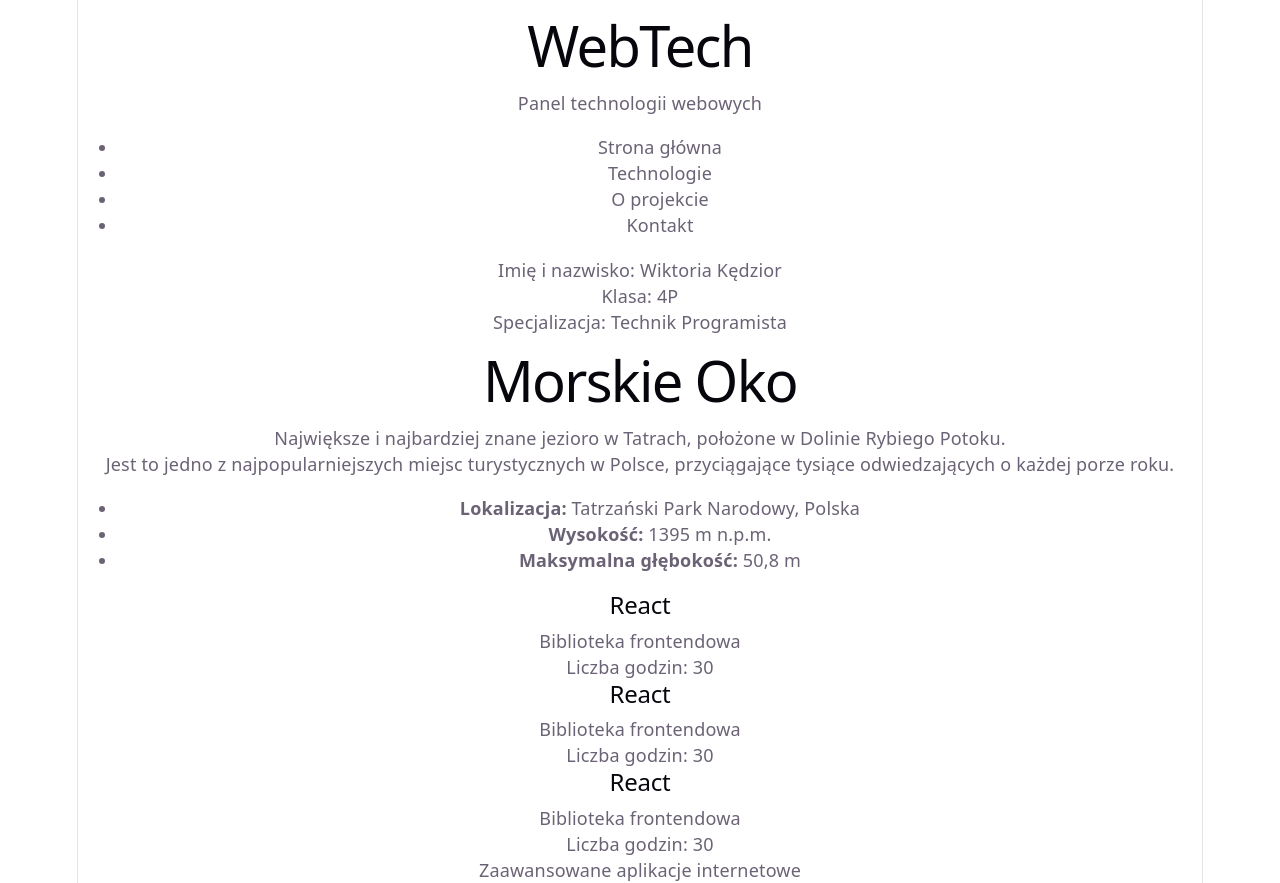
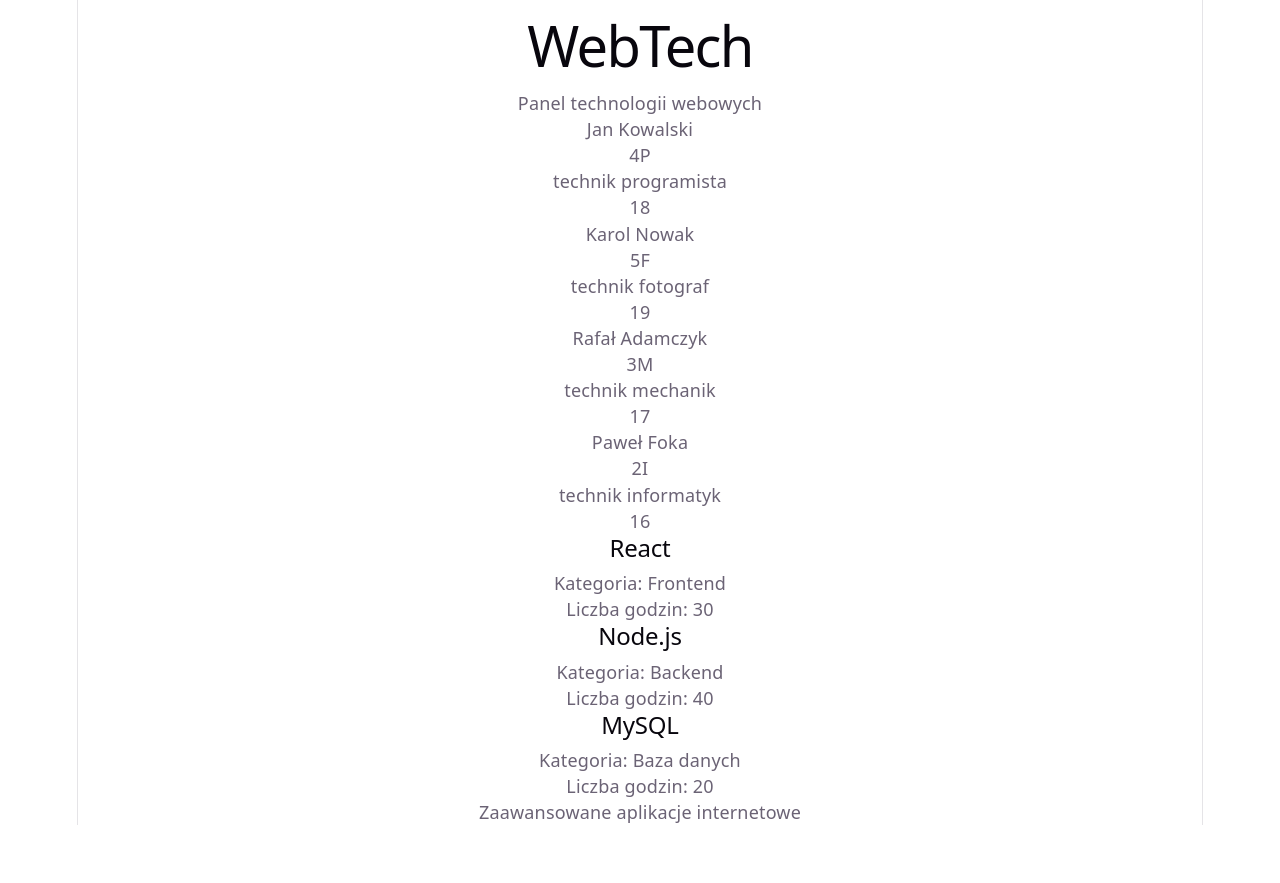
Before and after one commit to WK-11-toriiexe/WK_11_WebTech, a React (Vite) app: page / in a window 1280 px wide. After the commit the page ends 825 px from the top, so only its background shows below. Built offline with nearby package versions, Linux system fonts and the light colour scheme.

Commit message:
lekcja 4

```diff
--- a/src/App.jsx
+++ b/src/App.jsx
@@ -1,28 +1,64 @@
 import Header from "./components/Header.jsx";
 import Technology from "./components/Technology.jsx";
 import Footer from "./components/Footer.jsx";
-import Student from "./components/Student.jsx";
-import InfoBox from "./components/InfoBox.jsx";
-import Navigation from "./components/Navigation.jsx";
+import StudentCard from "./components/StudentCard.jsx";
 
 function App() {
   return (
     <>
       <Header />
 
-      <Navigation />
-
       <main>
 
-        <Student />
+        <StudentCard
+          name="Jan Kowalski"
+          className="4P"
+          specialization="technik programista"
+          age={18}
+          active={true}
+        />
 
-        <InfoBox />
+        <StudentCard
+          name="Karol Nowak"
+          className="5F"
+          specialization="technik fotograf"
+          age={19}
+          active={true}
+        />
 
-        <Technology />
+        <StudentCard
+          name="Rafał Adamczyk"
+          className="3M"
+          specialization="technik mechanik"
+          age={17}
+          active={true}
+        />
 
-        <Technology />
+        <StudentCard
+          name="Paweł Foka"
+          className="2I"
+          specialization="technik informatyk"
+          age={16}
+          active={true}
+        />
 
-        <Technology />
+        <Technology
+          name="React"
+          category="Frontend"
+          hours={30}
+        />
+
+        <Technology
+          name="Node.js"
+          category="Backend"
+          hours={40}
+        />
+
+        <Technology
+          name="MySQL"
+          category="Baza danych"
+          hours={20}
+        />
 
       </main>
 
--- a/src/components/InfoBox.jsx
+++ /dev/null
@@ -1,16 +0,0 @@
-function InfoBox() {
-  return (
-    <>
-      <h1>Morskie Oko</h1>
-      <p>Największe i najbardziej znane jezioro w Tatrach, położone w Dolinie Rybiego Potoku.</p>
-      <p>Jest to jedno z najpopularniejszych miejsc turystycznych w Polsce, przyciągające tysiące odwiedzających o każdej porze roku.</p>
-      <ul>
-        <li><strong>Lokalizacja:</strong> Tatrzański Park Narodowy, Polska</li>
-        <li><strong>Wysokość:</strong> 1395 m n.p.m.</li>
-        <li><strong>Maksymalna głębokość:</strong> 50,8 m</li>
-      </ul>
-    </>
-  );
-}
-
-export default InfoBox;
--- a/src/components/Student.jsx
+++ /dev/null
@@ -1,11 +0,0 @@
-function Student() {
-  return (
-    <>
-      <p>Imię i nazwisko: Wiktoria Kędzior</p>
-      <p>Klasa: 4P</p>
-      <p>Specjalizacja: Technik Programista</p>
-    </>
-  );
-}
-
-export default Student;
--- /dev/null
+++ b/src/components/StudentCard.jsx
@@ -0,0 +1,13 @@
+function StudentCard({ name, className, specialization, age, active }) {
+  return (
+    <div>
+      <p>{name}</p>
+      <p>{className}</p>
+      <p>{specialization}</p>
+      <p>{age}</p>
+      <p>{active}</p>
+    </div>
+  );
+}
+
+export default StudentCard;
--- a/src/components/Technology.jsx
+++ b/src/components/Technology.jsx
@@ -1,9 +1,17 @@
-function Technology() {
+function Technology(props) {
   return (
     <section>
-      <h2>React</h2>
-      <p>Biblioteka frontendowa</p>
-      <p>Liczba godzin: 30</p>
+
+      <h2>{props.name}</h2>
+
+      <p>
+        Kategoria: {props.category}
+      </p>
+
+      <p>
+        Liczba godzin: {props.hours}
+      </p>
+
     </section>
   );
 }
```
Also changed, not shown: src/AppDziesiatyWrzesnia.jsx (deleted, +0 -84 lines), src/AppZajecia.jsx (deleted, +0 -16 lines).
